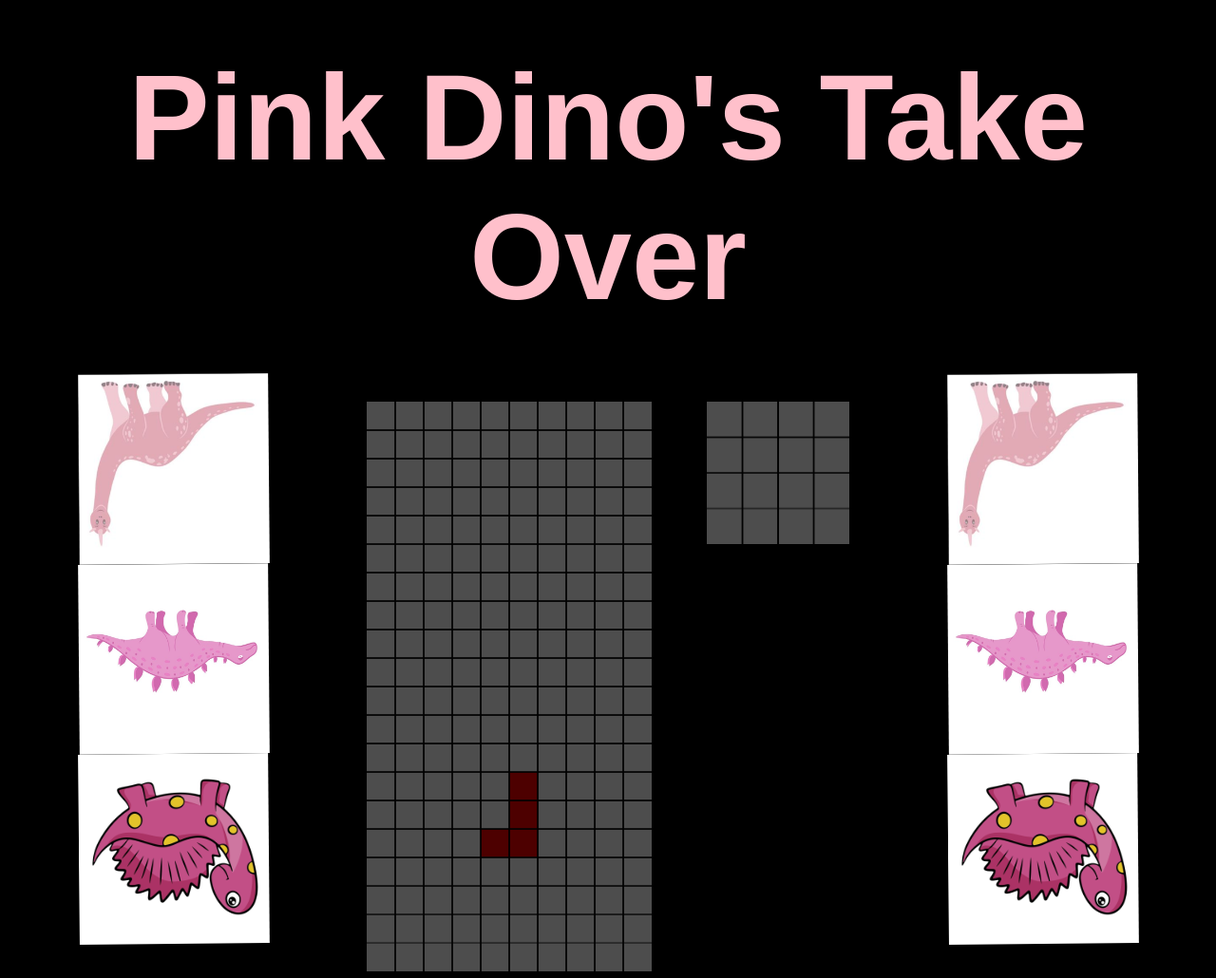
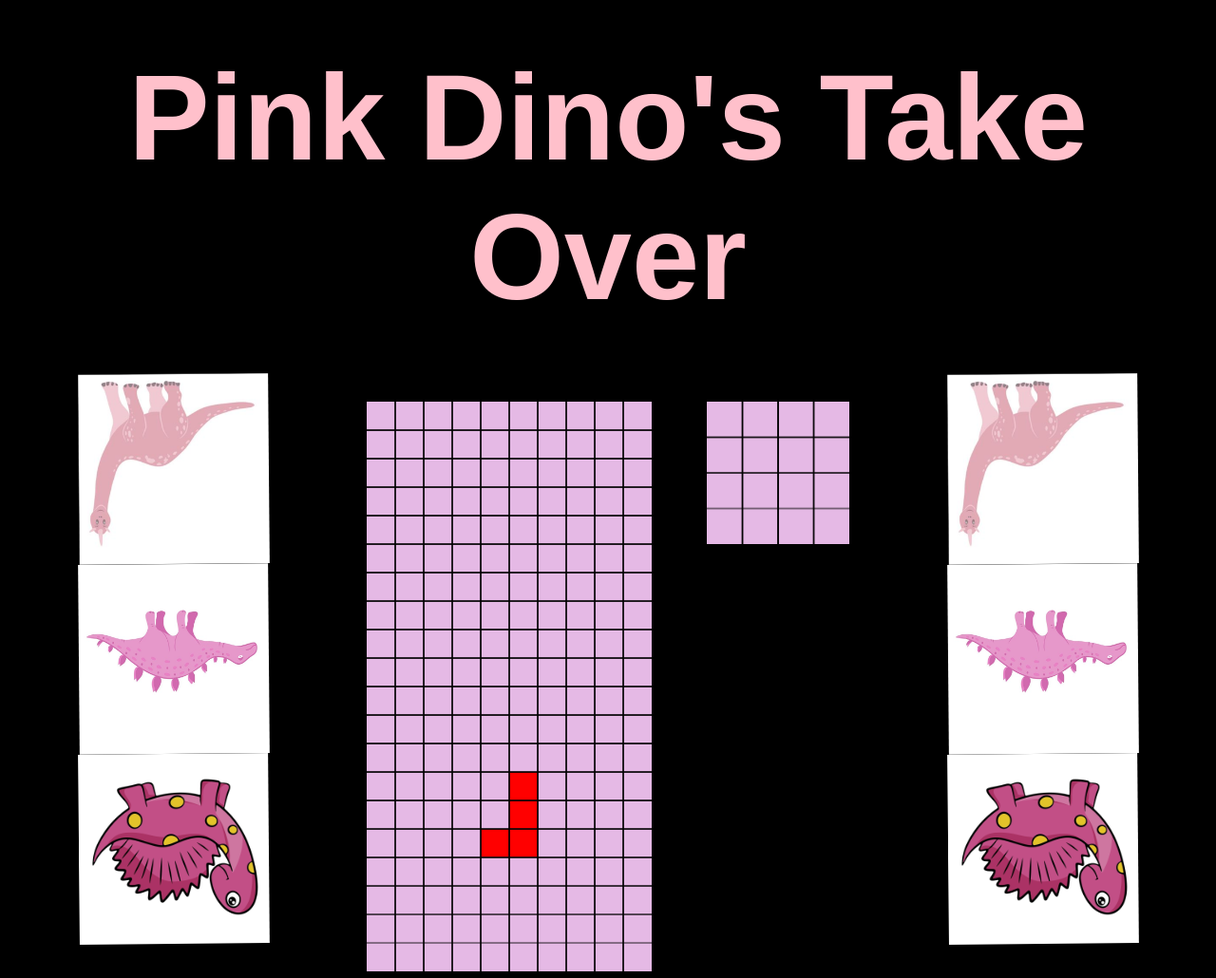
Before and after one commit to rickaw/softwire-work-experience-feb-2024, a website with bundled scripts: page src/game.html in a window 1280 px wide. Shown: the top 1030 px of the page at 95% size. Built offline with nearby package versions, Linux system fonts and the light colour scheme.

Commit message:
opacity and colour change

```diff
--- a/src/colors.js
+++ b/src/colors.js
@@ -1,6 +1,6 @@
 export const colors = [
     '#FC0FC0',
-    '#E0115F',
+    '#F06292',
     '#DE6FA1',
     '#FF0090',
     '#FF66CC',
--- a/src/game.css
+++ b/src/game.css
@@ -16,8 +16,8 @@
 .grid {
     display: block;
     border: 4px solid #000000;
-    opacity: 0.3;
-    background-color: white;
+
+    background-color: rgb(229, 185, 229);
     margin: 25px;
 }
 #game-header {
--- a/src/game.js
+++ b/src/game.js
@@ -54,7 +54,7 @@ function drawGameBoardGrid() {
 }
 
 function drawGridForNextBlock() {
-  ctx.strokeStyle='rgba(0,0,0,2)'
+  ctx.strokeStyle='rgba(0,0,0,1)'
 
   for(let i= 40; i<160; i+=40) {
     nextCtx.moveTo(i,0);
@@ -91,7 +91,7 @@ function moveCurrentBlock(move) {
     const rowChange = move[0]
     const columnChange = move[1]
 
-    drawBlock(currentBlock.shape, currentBlock.position, 'white')
+    drawBlock(currentBlock.shape, currentBlock.position, ' rgb(229, 185, 229)')
     currentBlock.position = [currentBlock.position[0] + rowChange, currentBlock.position[1] + columnChange]
     drawBlock(currentBlock.shape, currentBlock.position, currentBlock.colour)
 }
@@ -177,7 +177,7 @@ function rotateBlockShapeClockwiseIfValid(){
 
  const tilePositionsAreValid = rotatedShapePositions.every(isValidTilePosition)
  if (tilePositionsAreValid) {
-  drawBlock(currentBlock.shape, currentBlock.position, 'white')
+  drawBlock(currentBlock.shape, currentBlock.position, ' rgb(229, 185, 229)')
   currentBlock.shape = rotatedShape
   drawBlock(currentBlock.shape, currentBlock.position, currentBlock.colour)
  }
```
